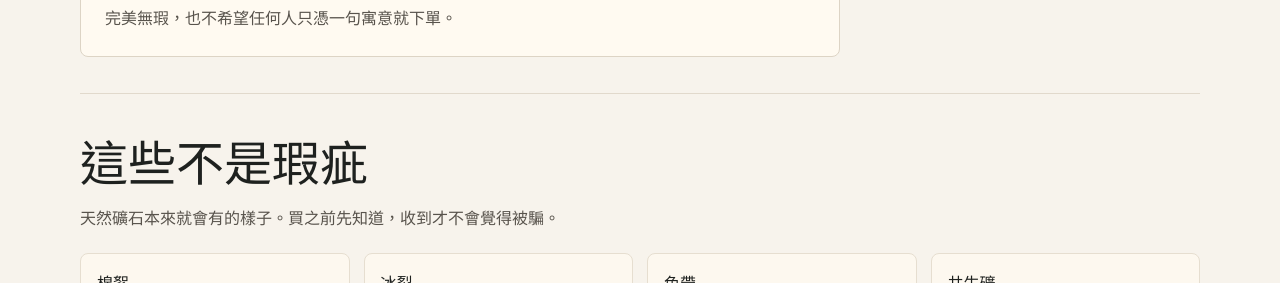
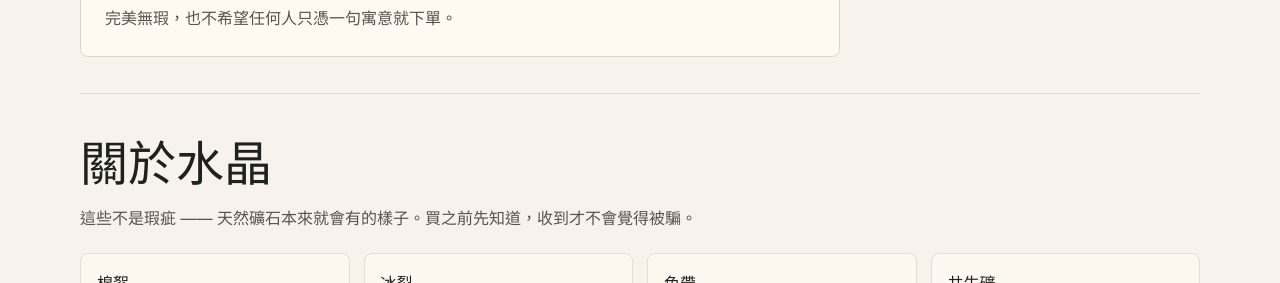
Before and after one commit to hugyour-soul/hugyour-soul-brand-site, a React (Vite) app: page / in a window 1280 px wide. Shown: the part 940-1223 px from the top of the page. Built offline with nearby package versions, Linux system fonts and the light colour scheme.

Commit message:
「這些不是瑕疵」改為副標，區塊標題與導覽統一為「關於水晶」

```diff
--- a/src/App.tsx
+++ b/src/App.tsx
@@ -207,8 +207,8 @@ function Traits() {
   return (
     <section className="content-band" id="traits">
       <SectionHeading
-        title="這些不是瑕疵"
-        text="天然礦石本來就會有的樣子。買之前先知道，收到才不會覺得被騙。"
+        title="關於水晶"
+        text="這些不是瑕疵 —— 天然礦石本來就會有的樣子。買之前先知道，收到才不會覺得被騙。"
       />
       <div className="trait-grid">
         {naturalTraits.map((trait) => (
```
